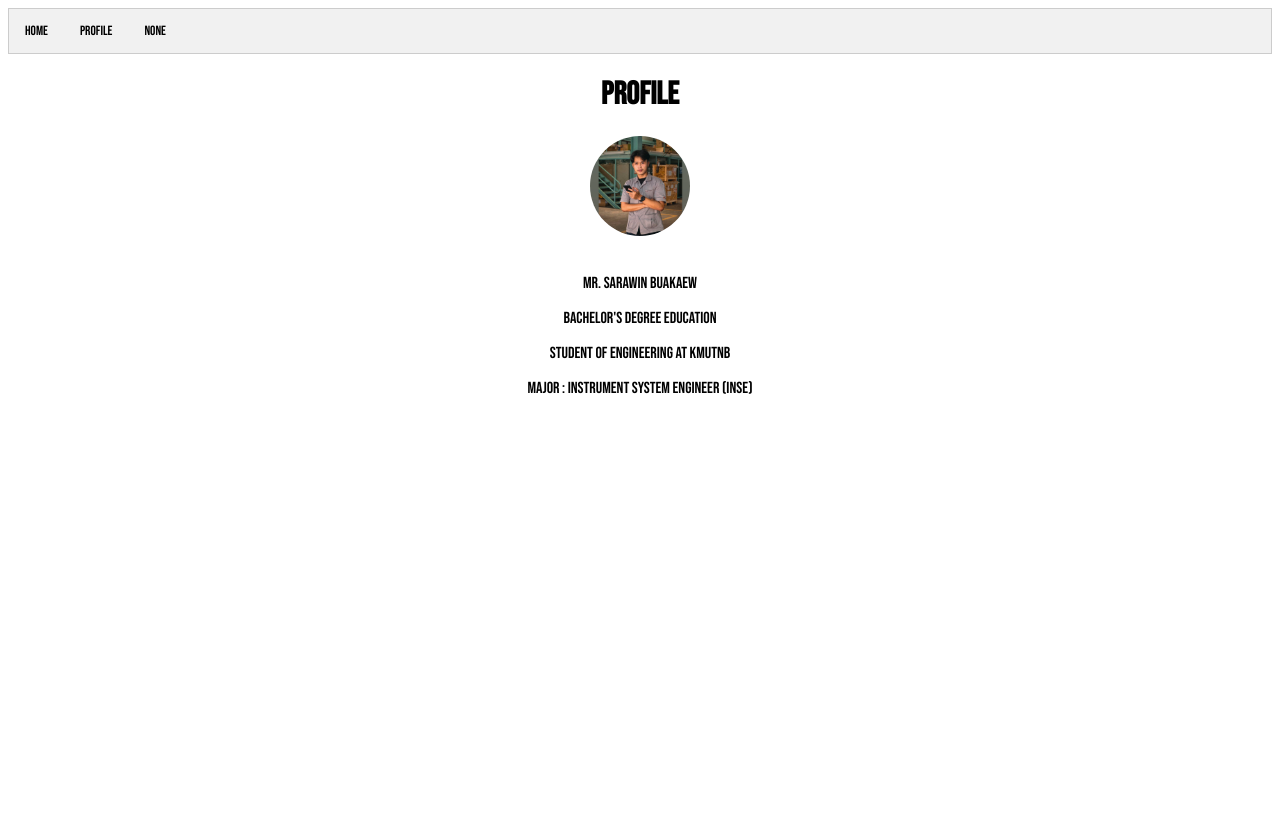
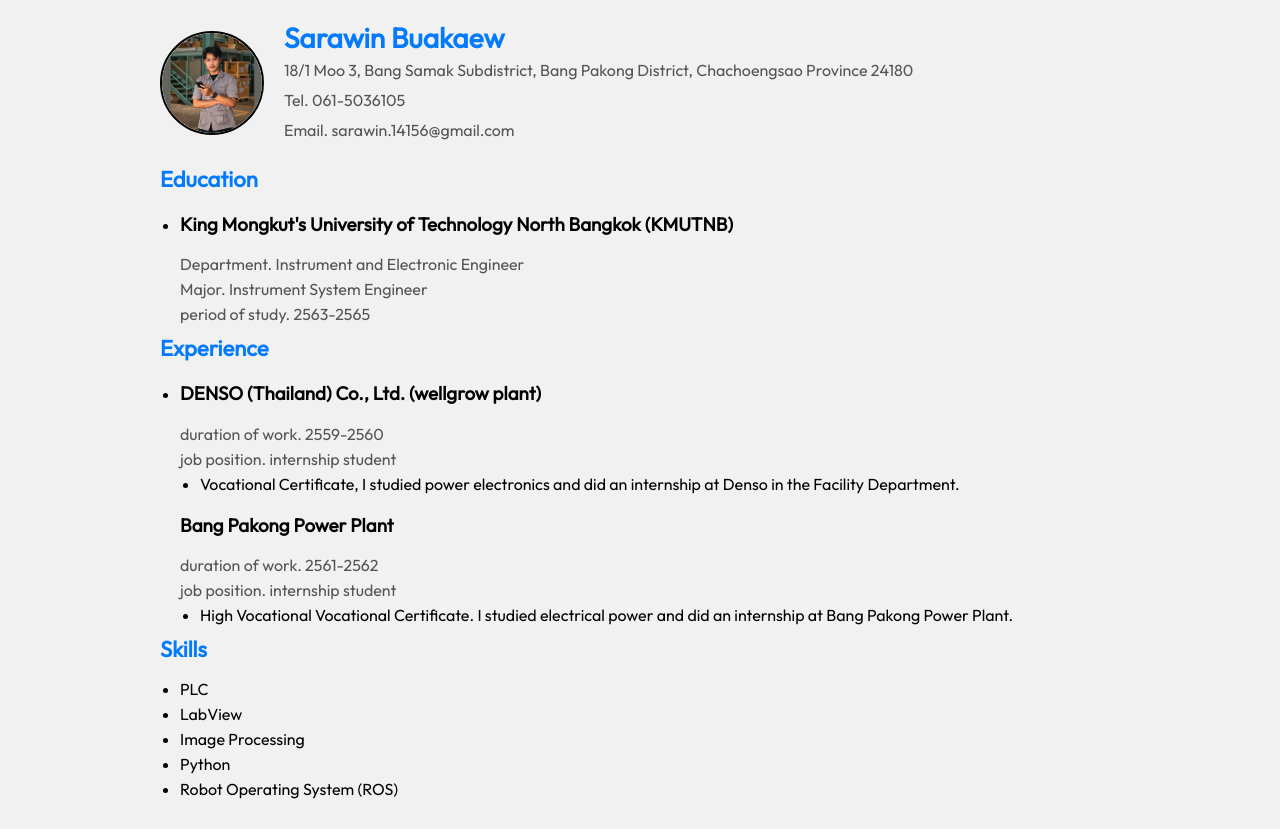
Before and after one commit to SARAWIN-BK-7/SARAWIN_B.github.io, a website: page index.html in a window 1280 px wide. Before the commit the page ends 800 px from the top, so only its background shows below. Drawn offline with Linux system fonts and the light colour scheme.

Commit message:
Edit index, css, js for Create Resume

```diff
--- a/index.html
+++ b/index.html
@@ -13,47 +13,64 @@
   <link rel="icon" href="logo_icon3.png" />
   <!-- font by google family-font -->
   <link rel="stylesheet" href="https://cdnjs.cloudflare.com/ajax/libs/font-awesome/4.7.0/css/font-awesome.min.css">
-  <link rel="stylesheet"href="https://fonts.googleapis.com/css?family=Bebas Neue">
+  <link rel="stylesheet"href="https://fonts.googleapis.com/css?family=Outfit">
   <title>SBK Curriculaum Vitae (CV)</title>
-  <!-- Tab links -->
-  <div class="tab">
-    <button class="tablinks" onclick="openCity(event, 'Home')">Home</button>
-    <button class="tablinks" onclick="openCity(event, 'Profile')">Profile</button>
-    <button class="tablinks" onclick="openCity(event, 'None')">None</button>
+</head>
+<body>
+  <div class=" container">
+    <header>
+      <div class="profile-pic">
+        <img src="my_profile2.jpg" alt="Profile Picture">
+      </div>
+      <div class="profile-info">
+        <h1>Sarawin Buakaew</h1>
+        <p>18/1 Moo 3, Bang Samak Subdistrict, Bang Pakong District, Chachoengsao Province 24180</p>
+        <p>Tel. 061-5036105</p>
+        <p>Email. sarawin.14156@gmail.com</p>
+    </div>
+    </header>
+    <section>
+      <h2>Education</h2>
+        <ul>
+            <li>
+              <h3>King Mongkut's University of Technology North Bangkok (KMUTNB)</h3>
+              <p>Department. Instrument and Electronic Engineer</p>
+              <p>Major. Instrument System Engineer</p>
+              <p>period of study. 2563-2565</p>
+              <!-- Detail my -->
+            </li>
+        </ul>
+    </section>
+    <section>
+      <h2>Experience</h2>
+        <ul>
+          <li>
+            <h3>DENSO (Thailand) Co., Ltd. (wellgrow plant)</h3>
+            <p>duration of work. 2559-2560</p>
+            <p>job position. internship student </p>
+            <ul>
+              <li>Vocational Certificate, I studied power electronics and did an internship at Denso in the Facility Department.</li>
+            </ul>
+            <h3>Bang Pakong Power Plant</h3>
+            <p>duration of work. 2561-2562</p>
+            <p>job position. internship student </p>
+            <ul>
+              <li>High Vocational Vocational Certificate. I studied electrical power and did an internship at Bang Pakong Power Plant.</li>
+            </ul>
+          </li>
+        </ul>
+    </section>
+    <section>
+      <h2>Skills</h2>
+      <ul>
+        <li>PLC</li>
+        <li>LabView</li>
+        <li>Image Processing</li>
+        <li>Python</li>
+        <li>Robot Operating System (ROS)</li>
+      </ul>
+    </section>
   </div>
-
-  <!-- Tab content -->
-  <div id="Home" class="tabcontent">
-    <h3>Home</h3>
-    <p>Home is the capital city of England.</p>
-    <span class="btn-t" onclick="this.parentElement.style.display='none'">closed</span>
-  </div>
-
-  <div id="Profile" class="tabcontent">
-    <h3>Profile</h3>
-    <p>Profile is the capital of France.</p>
-    <span class="btn-t" onclick="this.parentElement.style.display='none'">closed</span>
-  </div>
-
-  <div id="None" class="tabcontent">
-    <h3>None</h3>
-    <p>None is the capital of Japan.</p>
-    <span class="btn-t" onclick="this.parentElement.style.display='none'">closed</span>
-</div>
-
-</head>
-
-  <h1>Profile</h1>
-    <img src="my_profile2.jpg" alt="profile_me">
-    <br>
-    <br>
-    <p>Mr. Sarawin Buakaew</p>
-    <p>Bachelor's degree education</p>
-    <p>Student of Engineering at KMUTNB</p>
-    <p>Major : Instrument System Engineer (InSE)</p>
-
-
-
 </body>
 
 </html>
--- a/script_index.js
+++ b/script_index.js
@@ -1,23 +1,42 @@
-function openCity(evt, cityName) {
-    // Declare all variables
-    var i, tabcontent, tablinks;
+// ตัวอย่างฟังก์ชัน JavaScript เพื่อปรับแต่งเทมเพลต Resume
+document.addEventListener("DOMContentLoaded", function() {
+  // เพิ่มการตอบสนองการคลิกที่รูปโปรไฟล์
+  var profilePic = document.querySelector(".profile-pic");
+  profilePic.addEventListener("click", function() {
+    alert("คุณคลิกที่รูปโปรไฟล์");
+  });
 
-    // Get all elements with class="tabcontent" and hide them
-    tabcontent = document.getElementsByClassName("tabcontent");
-    for (i = 0; i < tabcontent.length; i++) {
-      tabcontent[i].style.display = "none";
-    }
+  // เพิ่มการเปลี่ยนสีพื้นหลังเมื่อเมาส์ hover ไปที่หัวข้อ
+  var sectionHeaders = document.querySelectorAll("h2");
+  sectionHeaders.forEach(function(header) {
+    header.addEventListener("mouseover", function() {
+      this.style.backgroundColor = "#eee";
+    });
 
-    // Get all elements with class="tablinks" and remove the class "active"
-    tablinks = document.getElementsByClassName("tablinks");
-    for (i = 0; i < tablinks.length; i++) {
-      tablinks[i].className = tablinks[i].className.replace(" active", "");
-    }
+    header.addEventListener("mouseout", function() {
+      this.style.backgroundColor = "transparent";
+    });
+  });
+});
+document.addEventListener("DOMContentLoaded", function() {
+  // เพิ่มการเปิด/ปิดส่วนข้อมูล
+  var sections = document.querySelectorAll("section");
+  sections.forEach(function(section) {
+    var sectionHeader = section.querySelector("h2");
+    sectionHeader.addEventListener("click", function() {
+      section.classList.toggle("active");
+    });
+  });
 
-    // Show the current tab, and add an "active" class to the button that opened the tab
-    document.getElementById(cityName).style.display = "block";
-    evt.currentTarget.className += " active";
+  // เพิ่มการเปลี่ยนสีของตัวอักษรเมื่อเลื่อนเมาส์
+  var textElements = document.querySelectorAll("h1, h2, p, li");
+  textElements.forEach(function(element) {
+    element.addEventListener("mouseover", function() {
+      this.style.color = "#ff0000"; // เปลี่ยนสีตามความต้องการ
+    });
 
-    // Get the element with id="defaultOpen" and click on it
-    document.getElementById("defaultOpen").click();
-  }
+    element.addEventListener("mouseout", function() {
+      this.style.color = ""; // เอาสีกลับมาเป็นค่าเริ่มต้น
+    });
+  });
+});
--- a/style_index.css
+++ b/style_index.css
@@ -1,97 +1,156 @@
-html {
-    /* background-image: radial-gradient(circle, #0b17ff, #e994e2); */
-    background-position: center;
-    height: 100%;
-    background-repeat: no-repeat;
-    background-attachment: fixed;
-    text-align: center;
+body {
+  font-family: "Outfit", sans-serif;
+  margin: 0;
+  padding: 0;
+  background-color: #f1f1f1;
+}
 
+/* .container {
+  max-width: 800px;
+  margin: 20px auto;
+  padding: 20px;
+  background-color: #fff;
+  box-shadow: 0 0 10px rgba(0, 0, 0, 0.1);
+} */
+
+.container {
+  max-width: 960px;
+  margin: 0 auto;
+  padding: 20px;
 }
-/* Header 1 topic profile  */
-h1 {
-    font-family: "Bebas Neue", sans-serif;
-    text-align: center;
-}
-/* Header 2 detail profile */
-p {
-    font-family: "Bebas Neue", sans-serif;
-    font-size: 16px;
-    text-align: left;
-    flex-wrap: wrap;
-    text-align: center;
-}
-/* Profile Image  */
-img {
-    width: 100px;
-    height: 100px;
-    border-radius: 50%;
-    object-fit: cover;
-    object-position: right;
-    /* margin-top: 50px; */
-}
-/* Style the tab js index*/
-button {
-    font-family: "Bebas Neue", sans-serif;
-}
-.tab {
-    overflow: hidden;
-    border: 1px solid #ccc;
-    background-color: #f1f1f1;
+/* ปรับขนาดและจัดเรียงเนื้อหาสำหรับหน้าจอที่มีขนาดเล็ก */
+@media (max-width: 600px) {
+  .container {
+    padding: 10px;
   }
 
-  /* Style the buttons that are used to open the tab content */
-  .tab button {
-    background-color: inherit;
-    float: left;
-    border: none;
-    outline: none;
-    cursor: pointer;
-    padding: 14px 16px;
-    transition: 0.3s;
+  h1 {
+    font-size: 24px;
   }
 
-  /* Change background color of buttons on hover */
-  .tab button:hover {
-    background-color: #ddd;
-    font-family: "Bebas Neue", sans-serif;
+  h2 {
+    font-size: 18px;
   }
 
-  /* Create an active/current tablink class */
-  .tab button.active {
-    background-color: #ccc;
-    font-family: "Bebas Neue", sans-serif;
+  p {
+    font-size: 14px;
   }
 
-  /* Style the tab content */
-  .tabcontent {
-    display: none;
-    padding: 6px 12px;
-    border: 1px solid #ccc;
-    border-top: none;
-  }
-  .tabcontent {
-    animation: fadeEffect 1s; /* Fading effect takes 1 second */
-    font-family: "Bebas Neue", sans-serif;
+  /* ปรับเรียงลำดับของเนื้อหา */
+  section {
+    flex-direction: column;
   }
 
-  /* Go from zero to full opacity */
-  @keyframes fadeEffect {
-    from {opacity: 0;}
-    to {opacity: 1;}
+  ul {
+    padding-left: 20px;
   }
-.btn-t {
-    background-color: gray;
+/* ปรับขนาดและจัดเรียงเนื้อหาสำหรับหน้าจอขนาดกลางถึงขนาดใหญ่ */
+@media (min-width: 601px) and (max-width: 1200px) {
+  .container {
+    max-width: 800px;
+  }
+
+  h1 {
+    font-size: 36px;
+  }
+
+  h2 {
+    font-size: 24px;
+  }
+
+  p {
+    font-size: 16px;
+  }
+
+  /* ปรับเรียงลำดับของเนื้อหา */
+  section {
+    flex-direction: row;
+  }
+
+  ul {
+    padding-left: 30px;
+  }
 }
-.btn-t:hover {
-    background-color: #f6f6f6;
-    cursor: pointer;
-    box-shadow: 0 0 5px #f6f6f6,
-    0 0 20px #f6f6f6,
-    0 0 60px #f6f6f6,
-    0 0 150px #f6f6f6,
-    0 0 200px #f6f6f6;
 }
-.btn-t:active {
-    transform: translateY(5px);
-  }
-  /* Style the tab js index*/
+header {
+  display: flex;
+  align-items: center;
+  margin-bottom: 20px;
+}
+
+.profile-pic {
+  width: 100px;
+  height: 100px;
+  overflow: hidden;
+  border-radius: 50%;
+  margin-right: 20px;
+}
+
+.profile-pic img {
+  width: 100%;
+  height: 100%;
+  object-fit: cover;
+}
+
+.profile-info {
+  display: flex;
+  flex-direction: column;
+}
+
+h1 {
+  font-size: 28px;
+  margin: 0;
+  color: #333;
+}
+
+h2 {
+  font-size: 22px;
+  margin: 10px 0;
+  color: #333;
+}
+
+p {
+  margin: 5px 0;
+  color: #555;
+}
+
+ul {
+  list-style-type: disc;
+  padding-left: 20px;
+  margin-bottom: 10px;
+}
+
+li {
+  margin-bottom: 5px;
+}
+
+/* เพิ่มตกแต่งเพิ่มเติมตรงนี้ */
+
+/* ตัวอย่างการปรับแต่งสีพื้นหลังของหัวข้อแต่ละส่วน */
+h1 {
+  color: #007bff;
+}
+
+h2 {
+  color: #007bff;
+}
+
+/* ตัวอย่างการเพิ่มตกแต่งเมื่อเมาส์ hover ที่รายการการศึกษา */
+section ul li:hover {
+  background-color: #eee;
+  cursor: pointer;
+}
+
+/* ตัวอย่างการปรับแต่งรูปโปรไฟล์ */
+.profile-pic {
+  border: 2px solid #020202;
+}
+
+.profile-pic img {
+  border-radius: 50%;
+  transition: transform 0.3s ease-in-out;
+}
+
+.profile-pic img:hover {
+  transform: scale(1.1);
+}
```
